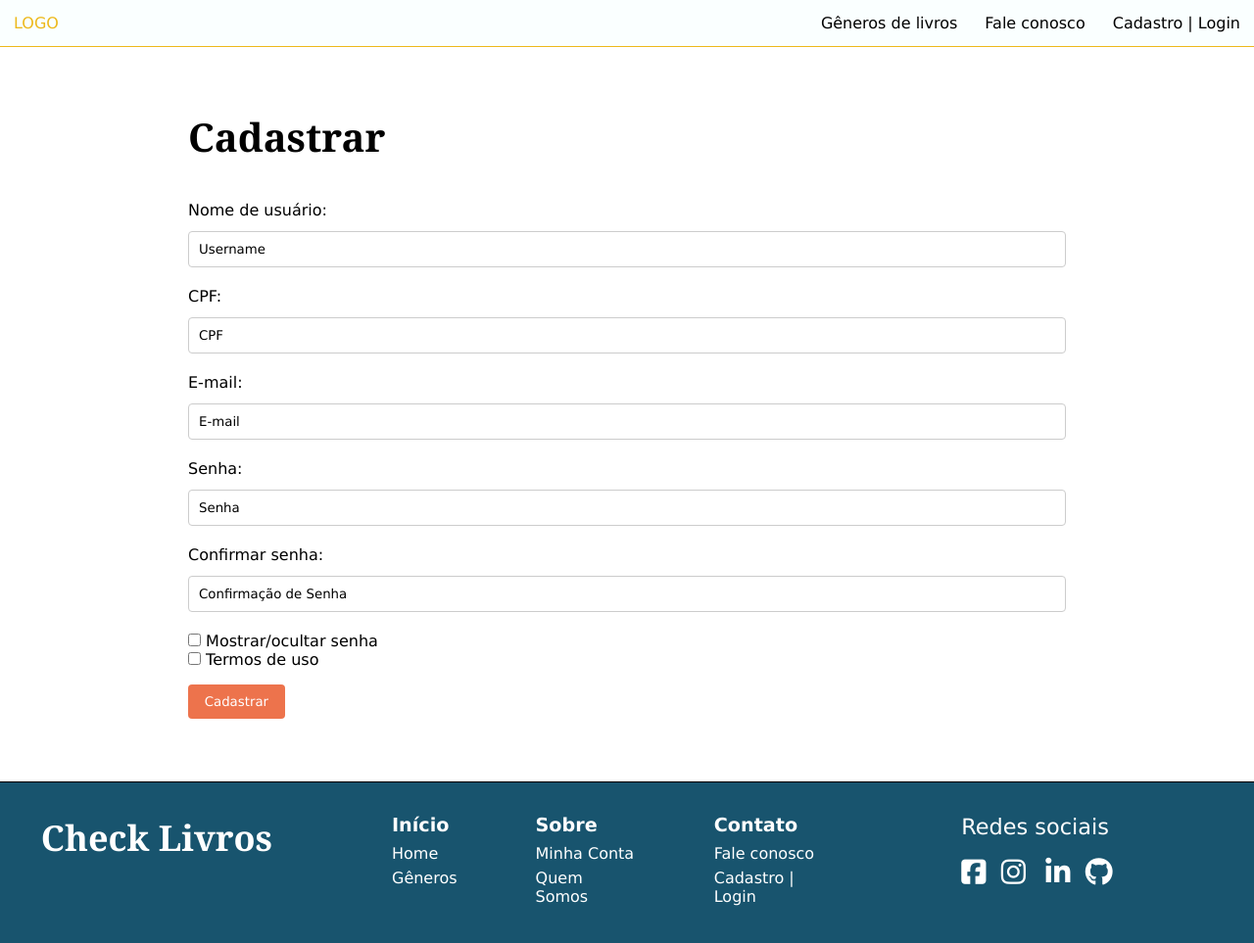
After one commit to saravalledev/Check-Livros, a PHP site: page /php/cadastro.php in a window 1280 px wide. The commit adds this page. Shown: the whole page at 98% size. Run offline with PHP 8.4, Linux system fonts and the light colour scheme; some libraries are stand-ins or nearby versions.

```diff
--- a/check livros/css/estilo_desktop.css
+++ b/check livros/css/estilo_desktop.css
@@ -60,6 +60,7 @@ Kaike Santos Coppola
 		padding-top: 2em;
 		padding-bottom: 2em;
 		border-top: 0.1em solid black;
+		margin-top: auto;
 	}
 	.footer-nav {
 		display: flex;
@@ -101,4 +102,95 @@ Kaike Santos Coppola
 
 	/* --------------- ⬇⬇ Estilos ⬇⬇ -----------------------*/
 
+	.fale-conosco-container {
+		padding: 5% 15%;
+	}
+	.sugerir-div {
+		background-color: white;
+		border: 0.1em solid #EDB91C;
+		padding: 2.5% 5%;
+		display: flex;
+		justify-content: space-between;
+		cursor: pointer;
+	}
+	.sugerir-div:hover {
+		background-color: #FAFFFF;
+	}
+	.sugerir-text {
+		margin-bottom: 10px;
+	}
+	.icon-contato {
+		font-size: 3.8em;
+	}
+	#form-1, #form-2 {
+		display: none;
+	}
+
+	input[type=text], select, textarea, input[type=email], input[type=password] {
+		width: 100%;
+		padding: 0.75em;
+		border: 0.1em solid #ccc;
+		border-radius: 4px;
+		margin-top: 0.9em;
+		margin-bottom: 1.5em;
+		resize: none;
+	}
+	input[type=submit] {
+		background-color: #ED734C;
+		color: white;
+		padding: 0.75em 1.25em;
+		border: none;
+		border-radius: 4px;
+		cursor: pointer;
+	}
+	input[type=submit]:hover {
+		background-color: #D64A3A;
+	}
+	.fade {
+		-webkit-animation-name: fade;
+		-webkit-animation-duration: 2s;
+		animation-name: fade;
+		animation-duration: 2s;
+	}
+	@-webkit-keyframes fade {
+		from {opacity: .4}
+		to {opacity: 1}
+	}
+	@keyframes fade {
+		from {opacity: .4}
+		to {opacity: 1}
+	}
+
+
+	::-webkit-input-placeholder{/*WebKit browsers*/
+		color: rgb(0, 0, 0);
+	}
+	:-moz-placeholder{/*Mozilla Firefox 4 to 18*/
+		color: rgb(0, 0, 0);
+
+	}
+	:-moz-placeholder{/*Mozilla Firefox 19+ */
+		color: rgb(0, 0, 0);
+	}
+	:-moz-input-placeholder{
+		color:rgb(0, 0, 0);
+	}
+
+	.msg-geral {
+		width: 25em;
+		margin: 0.625em auto;
+		padding: 0.625em;
+		display: block;
+	}
+	.msg-sucesso{
+		background-color: rgba(50,205,50,.3);
+		border: 0.1em solid rgb(31, 212, 31);
+		color: rgb(10, 233, 10);
+	}
+	.msg-erro{
+		background-color: rgba(56, 6, 0, 0.3);
+		border: 0.1em solid rgb(110, 0, 0);
+		color: rgb(207, 1, 1);
+	}
+
 }
--- a/check livros/css/estilo_mobile.css
+++ b/check livros/css/estilo_mobile.css
@@ -69,8 +69,8 @@ Kaike Santos Coppola
 		background-color: #18546E;
 		padding-top: 2em;
 		padding-bottom: 2em;
-		position: absolute;
-		bottom: 0;
+		border-top: 0.1em solid black;
+		margin-top: auto;
 	}
 	.footer-nav {
 		display: flex;
@@ -116,4 +116,107 @@ Kaike Santos Coppola
 
 	/* --------------- ⬇⬇ Estilos ⬇⬇ -----------------------*/
 
+	.fale-conosco-container {
+		padding: 5% 8%;
+	}
+	.fale-conosco-container h1 {
+		font-size: 1.4em;
+	}
+	.sugerir-div {
+		background-color: white;
+		border: 0.1em solid #EDB91C;
+		padding: 2.5% 5%;
+		display: flex;
+		justify-content: space-between;
+		cursor: pointer;
+	}
+	.sugerir-div:hover {
+		background-color: #FAFFFF;
+	}
+	.sugerir-div p {
+		font-size: 0.8em;
+	}
+	.sugerir-div h2 {
+		font-size: 1.2em;
+	}
+	.sugerir-text {
+		margin-bottom: 10px;
+	}
+	.icon-contato {
+		font-size: 3em;
+	}
+	#form-1, #form-2 {
+		display: none;
+	}
+
+	input[type=text], select, textarea, input[type=email], input[type=password] {
+		width: 100%;
+		padding: 0.75em;
+		border: 0.1em solid #ccc;
+		border-radius: 4px;
+		margin-top: 0.9em;
+		margin-bottom: 1.5em;
+		resize: none;
+	}
+	input[type=submit] {
+		background-color: #ED734C;
+		color: white;
+		padding: 0.75em 1.25em;
+		border: none;
+		border-radius: 4px;
+		cursor: pointer;
+	}
+	input[type=submit]:hover {
+		background-color: #D64A3A;
+	}
+	input[type=checkbox] {
+		height: 1.5em;
+	}
+	.fade {
+		-webkit-animation-name: fade;
+		-webkit-animation-duration: 2s;
+		animation-name: fade;
+		animation-duration: 2s;
+	}
+	@-webkit-keyframes fade {
+		from {opacity: .4}
+		to {opacity: 1}
+	}
+	@keyframes fade {
+		from {opacity: .4}
+		to {opacity: 1}
+	}
+
+	::-webkit-input-placeholder{/*WebKit browsers*/
+		color: rgb(0, 0, 0);
+	}
+	:-moz-placeholder{/*Mozilla Firefox 4 to 18*/
+		color: rgb(0, 0, 0);
+
+	}
+	:-moz-placeholder{/*Mozilla Firefox 19+ */
+		color: rgb(0, 0, 0);
+	}
+	:-moz-input-placeholder{
+		color:rgb(0, 0, 0);
+	}
+
+	.msg-geral {
+		width: 25em;
+		margin: 0.625em auto;
+		padding: 0.625em;
+		display: block;
+	}
+	.msg-sucesso{
+		background-color: rgba(50,205,50,.3);
+		border: 0.1em solid rgb(31, 212, 31);
+		color: rgb(10, 233, 10);
+	}
+	.msg-erro{
+		background-color: rgba(56, 6, 0, 0.3);
+		border: 0.1em solid rgb(110, 0, 0);
+		color: rgb(207, 1, 1);
+	}
+
+
 }
--- a/check livros/css/estilo_tablet.css
+++ b/check livros/css/estilo_tablet.css
@@ -72,8 +72,7 @@ Kaike Santos Coppola
 		padding-top: 2em;
 		padding-bottom: 2em;
 		border-top: 0.1em solid black;
-		position: absolute;
-		bottom: 0;
+		margin-top: auto;
 	}
 	.footer-nav {
 		display: flex;
@@ -117,4 +116,103 @@ Kaike Santos Coppola
 
 	/* --------------- ⬇⬇ Estilos ⬇⬇ -----------------------*/
 
+	.fale-conosco-container {
+		padding: 5% 10%;
+	}
+	.fale-conosco-container h1 {
+		font-size: 2em;
+	}
+	.sugerir-div {
+		background-color: white;
+		border: 0.1em solid #EDB91C;
+		padding: 2.5% 5%;
+		display: flex;
+		justify-content: space-between;
+		cursor: pointer;
+	}
+	.sugerir-div:hover {
+		background-color: #FAFFFF;
+	}
+	.sugerir-div p {
+		font-size: 1.1em;
+	}
+	.sugerir-div h2 {
+		font-size: 1.5em;
+	}
+	.sugerir-text {
+		margin-bottom: 10px;
+	}
+	.icon-contato {
+		font-size: 3.5em;
+	}
+	#form-1, #form-2 {
+		display: none;
+	}
+
+	input[type=text], select, textarea, input[type=email], input[type=password] {
+		width: 100%;
+		padding: 0.75em;
+		border: 0.1em solid #ccc;
+		border-radius: 4px;
+		margin-top: 0.9em;
+		margin-bottom: 1.5em;
+		resize: none;
+	}
+	input[type=submit] {
+		background-color: #ED734C;
+		color: white;
+		padding: 0.75em 1.25em;
+		border: none;
+		border-radius: 4px;
+		cursor: pointer;
+	}
+	input[type=submit]:hover {
+		background-color: #D64A3A;
+	}
+	.fade {
+		-webkit-animation-name: fade;
+		-webkit-animation-duration: 2s;
+		animation-name: fade;
+		animation-duration: 2s;
+	}
+	@-webkit-keyframes fade {
+		from {opacity: .4}
+		to {opacity: 1}
+	}
+	@keyframes fade {
+		from {opacity: .4}
+		to {opacity: 1}
+	}
+
+	::-webkit-input-placeholder{/*WebKit browsers*/
+		color: rgb(0, 0, 0);
+	}
+	:-moz-placeholder{/*Mozilla Firefox 4 to 18*/
+		color: rgb(0, 0, 0);
+
+	}
+	:-moz-placeholder{/*Mozilla Firefox 19+ */
+		color: rgb(0, 0, 0);
+	}
+	:-moz-input-placeholder{
+		color:rgb(0, 0, 0);
+	}
+
+	.msg-geral {
+		width: 25em;
+		margin: 0.625em auto;
+		padding: 0.625em;
+		display: block;
+	}
+	.msg-sucesso{
+		background-color: rgba(50,205,50,.3);
+		border: 0.1em solid rgb(31, 212, 31);
+		color: rgb(10, 233, 10);
+	}
+	.msg-erro{
+		background-color: rgba(56, 6, 0, 0.3);
+		border: 0.1em solid rgb(110, 0, 0);
+		color: rgb(207, 1, 1);
+	}
+
 }
--- a/check livros/css/estilos_gerais.css
+++ b/check livros/css/estilos_gerais.css
@@ -31,9 +31,14 @@ Amarelo: #EDB91C
 Vermelho claro: #ED734C
 
 */
+html, body {
+	height: 100%;
+}
 
 body {
 	font-size: 100%;
+	display: flex;
+	flex-direction: column;
 }
 
 ul {
@@ -41,23 +46,29 @@ ul {
 }
 
 h1 {
-  font-size: 2.5em;
+	font-size: 2.5em;
 	font-family: Georgia, serif;
 }
 
 h2 {
-  font-size: 1.8em;
+	font-size: 1.8em;
 	font-family: Georgia, serif;
 }
 
 p {
-  font-size:1.2em;
+	font-size:1.2em;
 }
 
 [class*="col-"] {
 	float: left;
 }
 
+.row::after {
+  content: "";
+  clear: both;
+  display: table;
+}
+
 a {
 	text-decoration: none;
 	font-size: 1em;
--- a/check livros/html/generos.html
+++ b/check livros/html/generos.html
@@ -50,9 +50,6 @@ Kaike Santos Coppola
 			</nav>
 		</header>
 
-		<br/><br/><br/><br/><br/><br/><br/><br/><br/><br/><br/><br/>
-		<br/><br/><br/><br/><br/><br/><br/><br/><br/><br/><br/><br/>
-
 		<footer  class="col-s-12 col-m-12 col-12 footer">
 			<aside class="col-s-12 col-m-4 col-3 logo-container">
 				<h1>Check Livros</h1>
@@ -83,5 +80,5 @@ Kaike Santos Coppola
 			</aside>
 		</footer>
 	</body>
-	<script type="text/javascript" src="js/functions.js"></script>
+	<script type="text/javascript" src="../js/functions.js"></script>
 </html>
--- a/check livros/html/quem_somos.html
+++ b/check livros/html/quem_somos.html
@@ -50,9 +50,6 @@ Kaike Santos Coppola
 			</nav>
 		</header>
 
-		<br/><br/><br/><br/><br/><br/><br/><br/><br/><br/><br/><br/>
-		<br/><br/><br/><br/><br/><br/><br/><br/><br/><br/><br/><br/>
-
 		<footer  class="col-s-12 col-m-12 col-12 footer">
 			<aside class="col-s-12 col-m-4 col-3 logo-container">
 				<h1>Check Livros</h1>
@@ -83,5 +80,5 @@ Kaike Santos Coppola
 			</aside>
 		</footer>
 	</body>
-	<script type="text/javascript" src="js/functions.js"></script>
+	<script type="text/javascript" src="../js/functions.js"></script>
 </html>
--- /dev/null
+++ b/check livros/php/cadastro.php
@@ -0,0 +1,177 @@
+<!------------------------------------------------------------------------------------------------------
+Nome do projeto: Check Livros
+Descrição: Classe para efetuar cadastro / login
+Autores:
+Turma: 3TID
+Hebert Victor | número:
+Matheus Felix Carlos | número:                                                          Versão: 1.0
+Kaike Santos Coppola | número:                                                          Data://21
+
+Altores externos:
+--------------------------------------------------------------------------------------------------------->
+<?php
+require_once 'usuario.php'; //instanciando a classe
+$u = new Usuario;
+?>
+<html lang="pt-BR">
+	<head>
+		<meta charset="utf-8"/>
+		<meta name="viewport" content="width=device-width, initial-scale=1.0"/>
+		<title>Cadastro</title>
+
+		<script src="https://kit.fontawesome.com/deeb6da8f1.js" crossorigin="anonymous"></script>
+		<link rel="stylesheet" href="../css/estilos_gerais.css"/>
+		<link rel="stylesheet" href="../css/estilo_desktop.css"/>
+		<link rel="stylesheet" href="../css/estilo_tablet.css"/>
+		<link rel="stylesheet" href="../css/estilo_mobile.css"/>
+	</head>
+	<body>
+		<header class="col-s-12 col-m-12 col-12">
+
+			<nav id="nav-desktop">
+				<ul id="desktopLinks">
+					<li><a href="../index.html"  class="logo-menu">LOGO</a></li>
+					<li><a href="generos.html">Gêneros de livros</a></li>
+					<li><a href="fale_conosco.html">Fale conosco</a></li>
+					<li><a href="#">Cadastro | Login</a></li>
+				</ul>
+			</nav>
+
+			<nav id="nav-mobile-tablets">
+				<a href="#" class="active">LOGO</a>
+				<ul id="mobileLinks">
+					<li><a href="generos.html">Gêneros de livros</a></li>
+					<li><a href="fale_conosco.html">Fale conosco</a></li>
+					<li><a href="#">Cadastro | Login</a></li>
+				</ul>
+				<a href="#" class="icon-nav-mobile" onclick="enableMobileNav()">
+					<i class="fa fa-bars"></i>
+				</a>
+			</nav>
+		</header>
+
+		<section class="col-s-12 col-m-12 col-12 fale-conosco-container">
+			<h1>Cadastrar</h1><br/><br/>
+			<form method="POST" action="" onsubmit="return checkform(this);">
+
+				<label for="Username">Nome de usuário:</label>
+				<input type="text" required min="3" name="Username" pattern="([A-Z À-Ú]{1})([a-z à-ú]{3,})"
+							 placeholder= "Username"  title="Digite seu name de usuário. Exemplo: AnaX123" >
+
+				<label for="CPF">CPF:</label>
+				<input type="text" name="CPF" placeholder= "CPF" title="Digite seu CPF. Exemplo: XXX.XXX.XXX-XX">
+
+				<label for="email">E-mail:</label>
+				<input type="email" name="email" placeholder="E-mail" title="Digite um e-mail" maxlength="40">
+
+				<label for="senha">Senha:</label>
+				<input type="password" id="pwd" name="senha" required pattern="(?=.*\d)(?=.*[a-z])(?=.*[A-Z]).{8,}" placeholder="Senha" title="Insira no minimo 8 caracteres. Use letras maiúscular, minúsculas e números!" maxlength="32">
+
+				<label for="confsenha">Confirmar senha:</label>
+				<input type="password" id="pwd2" name="confsenha" placeholder="Confirmação de Senha" maxlength="15">
+
+				<div style="margin-bottom: 1em">
+					<input type="checkbox" onclick="mostrarOcultarSenha()">
+					<label>Mostrar/ocultar senha</label><br/>
+					<input type="checkbox" onclick="#">
+					<label>Termos de uso</label><br/>
+				</div>
+
+				<input type="submit" value="Cadastrar">
+
+			</form>
+		</section>
+
+		<?php
+		//verificar se clicou no botao
+		if (isset($_POST['Username'])){
+			$username = addslashes($_POST['Username']); // "addslashes" privine possiveis aplicações de códigos maliciosos
+			$CPF = addslashes($_POST['CPF']);
+			$email = addslashes($_POST['email']);
+			$senha = addslashes($_POST['senha']);
+			$confsenha = addslashes($_POST['confsenha']);
+
+			//verificar se esta preenchido
+			if(!empty($username) && !empty($CPF) && !empty($email) && !empty($senha) && !empty($confsenha)){
+				$u->conectar("check livros", "localhost", "root", "");
+
+				if($u->msgErro == ""){//se esta tudo certo
+					if($senha == $confsenha){
+						if($u->cadastrar($username, $CPF, $email, $senha)){
+		?>
+		<div class="msg-geral msg-sucesso">
+			Cadastrado com sucesso! Faça o login para entrar :)
+		</div>
+		<?php
+
+						}else{
+		?>
+		<div class="msg-geral msg-erro">
+			Email já cadastrado!
+		</div>
+		<?php
+
+						}
+					}else{
+		?>
+		<div class="msg-geral msg-erro">
+			Senha e confirmação de senha não correspondem!
+		</div>
+		<?php
+
+					}
+
+				}else{
+		?>
+		<div class="msg-geral msg-erro">
+			<?php echo "Erro: ".$u->msgErro; ?>
+		</div>
+		<?php
+
+
+				}
+
+			}else{
+		?>
+		<div class="msg-geral msg-erro">
+			Preencha todos os campos!
+		</div>
+		<?php
+
+			}
+		}
+		?>
+
+		<footer class="col-s-12 col-m-12 col-12 footer">
+			<aside class="col-s-12 col-m-4 col-3 logo-container">
+				<h1>Check Livros</h1>
+			</aside>
+			<nav class="col-s-12 col-m-8 col-5 footer-nav">
+				<ul>
+					<li><p class="p-footer">Início</p></li>
+					<li><a href="../index.html" class="a-footer">Home</a></li>
+					<li><a href="generos.html" class="a-footer">Gêneros</a></li>
+				</ul>
+				<ul>
+					<li><p class="p-footer">Sobre</p></li>
+					<li><a href="#" class="a-footer">Minha Conta</a></li>
+					<li><a href="quem_somos.html" class="a-footer">Quem Somos</a></li>
+				</ul>
+				<ul>
+					<li><p class="p-footer">Contato</p></li>
+					<li><a href="fale_conosco.html" class="a-footer">Fale conosco</a></li>
+					<li><a href="#" class="a-footer">Cadastro | Login</a></li>
+				</ul>
+			</nav>
+			<aside class="col-s-12 col-m-12 col-4 redes-container">
+				<p>Redes sociais</p><br/><br/>
+				<a href="#"><i class="fab fa-facebook-square"></i></a>&nbsp;&nbsp;
+				<a href="#"><i class="fab fa-instagram"></i></a>&nbsp;&nbsp;&nbsp;
+				<a href="#"><i class="fab fa-linkedin-in"></i></a>&nbsp;&nbsp;
+				<a href="#"><i class="fab fa-github"></i></a>
+			</aside>
+		</footer>
+
+	</body>
+	<script type="text/javascript" src="../js/functions.js"></script>
+</html>
--- /dev/null
+++ b/check livros/php/usuario.php
@@ -0,0 +1,73 @@
+<!------------------------------------------------------------------------------------------------------
+Nome do projeto: Check Livros
+Descrição: Classe para efetuar cadastro / login
+Autores:
+Turma: 3TID
+Hebert Victor | número:
+Matheus Felix Carlos | número:                                                          Versão: 1.0
+Kaike Santos Coppola | número                                                         Data://21
+
+Altores externos:
+--------------------------------------------------------------------------------------------------------->
+
+<?php
+Class Usuario{
+	//para conectar com a base de dados precisamos de ao menos quatro paremetros exigidos para conectar o "pdo"
+	public $pdo;
+	public $msgErro = "";//tudo ok
+	public function conectar($nome, $host, $usuario, $senha){ //parametros exigidos
+		global $pdo;
+		global $msgErro;
+		try{
+			$pdo = new PDO("mysql:dbname=".$nome.";host=".$host,$usuario,$senha);
+
+		} catch (PDOException $e){
+			$msgErro = $e->getMessage();
+		}
+
+	}
+	public function cadastrar($Username, $CPF, $email, $senha){
+		global $pdo;
+
+		$sql = $pdo->prepare("SELECT idusuario FROM usuario_cl WHERE Email = :e"); //Verificar se há cadastro, buscando pelo id no bd
+
+		$sql->bindValue(":e",$email);
+		$sql->execute();
+
+		if($sql->rowCount() > 0){   //se o numero de linhas for maior que zero, então esse pessoa já está cadastrada
+
+			return false; //já está cadastrada
+
+		} else {    //Caso não,cadastra
+			$sql = $pdo->prepare("INSERT INTO usuario_cl (Username, CPF, Email, Senha) VALUE (:n, :c, :e, :s)");
+
+			$sql->bindValue(":n",$Username);
+			$sql->bindValue(":c",$CPF);
+			$sql->bindValue(":e",$email);
+			$sql->bindValue(":s",md5($senha)); //"md5" Criptografa a senha
+			$sql->execute();
+			return true;
+		}
+	}
+	public function logar($email, $senha){
+		global $pdo;
+
+		//verificar se o email e senha estao cadastrados, se sim:
+		$sql = $pdo->prepare("SELECT idusuario FROM usuario_cl WHERE Email = :e AND Senha = :s");
+		$sql->bindValue(":e",$email);
+		$sql->bindValue(":s",md5($senha));
+		$sql->execute();
+
+		if($sql->rowCount() > 0){
+			//entrar no sistema (sessao):
+			$dado = $sql->fetch(); //"fetch" transforma as informações do BD em um array
+			session_start();
+			$_SESSION['idusuario'] = $dado['idusuario'];
+			return true; //logado com sucesso
+		}else{
+			return false; //erro no login
+		}
+	}
+}
+
+?>
```
Also changed, not shown: check livros/html/fale_conosco.html (+99 -4 lines), check livros/js/functions.js (+28 -0 lines).
